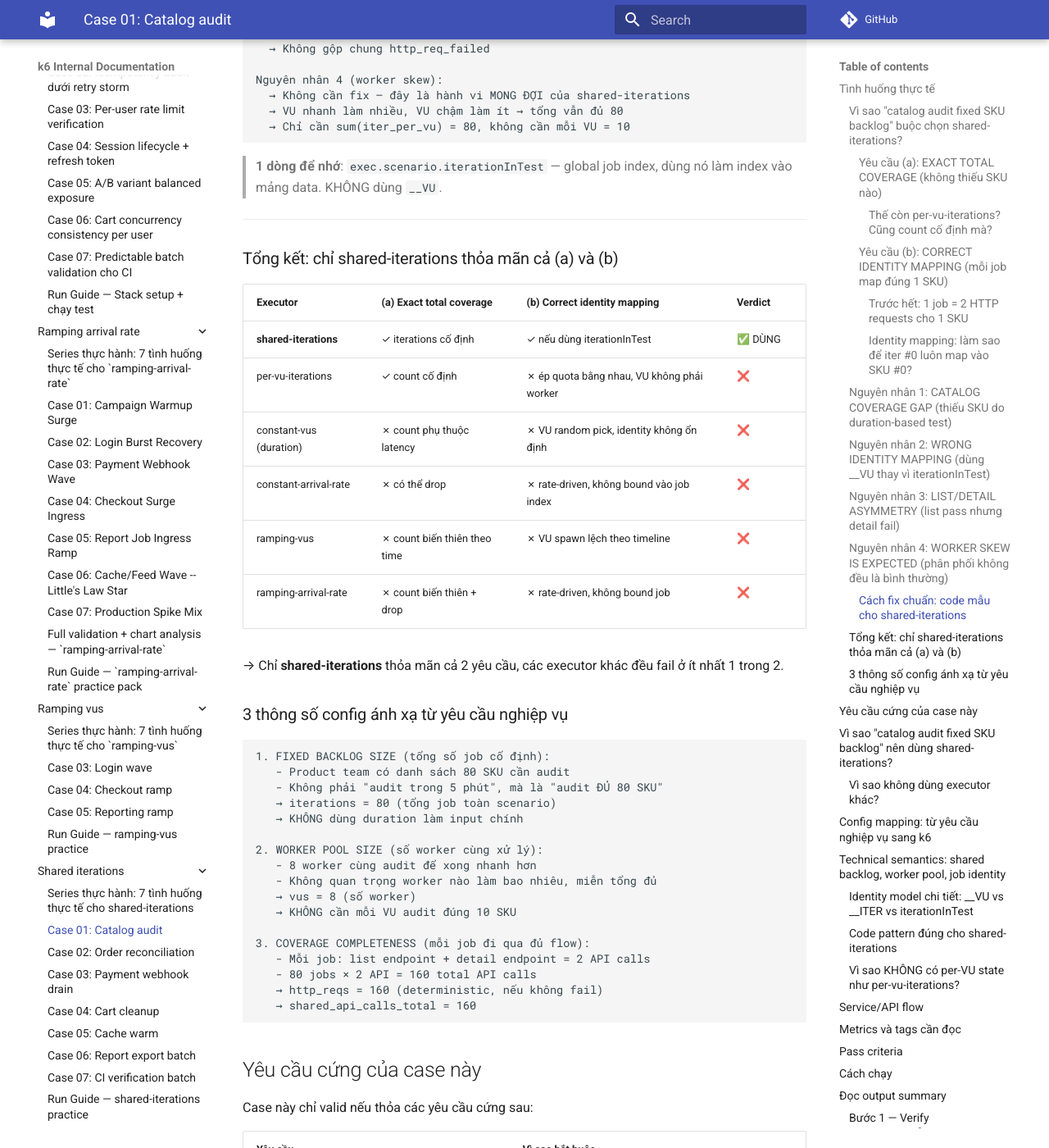
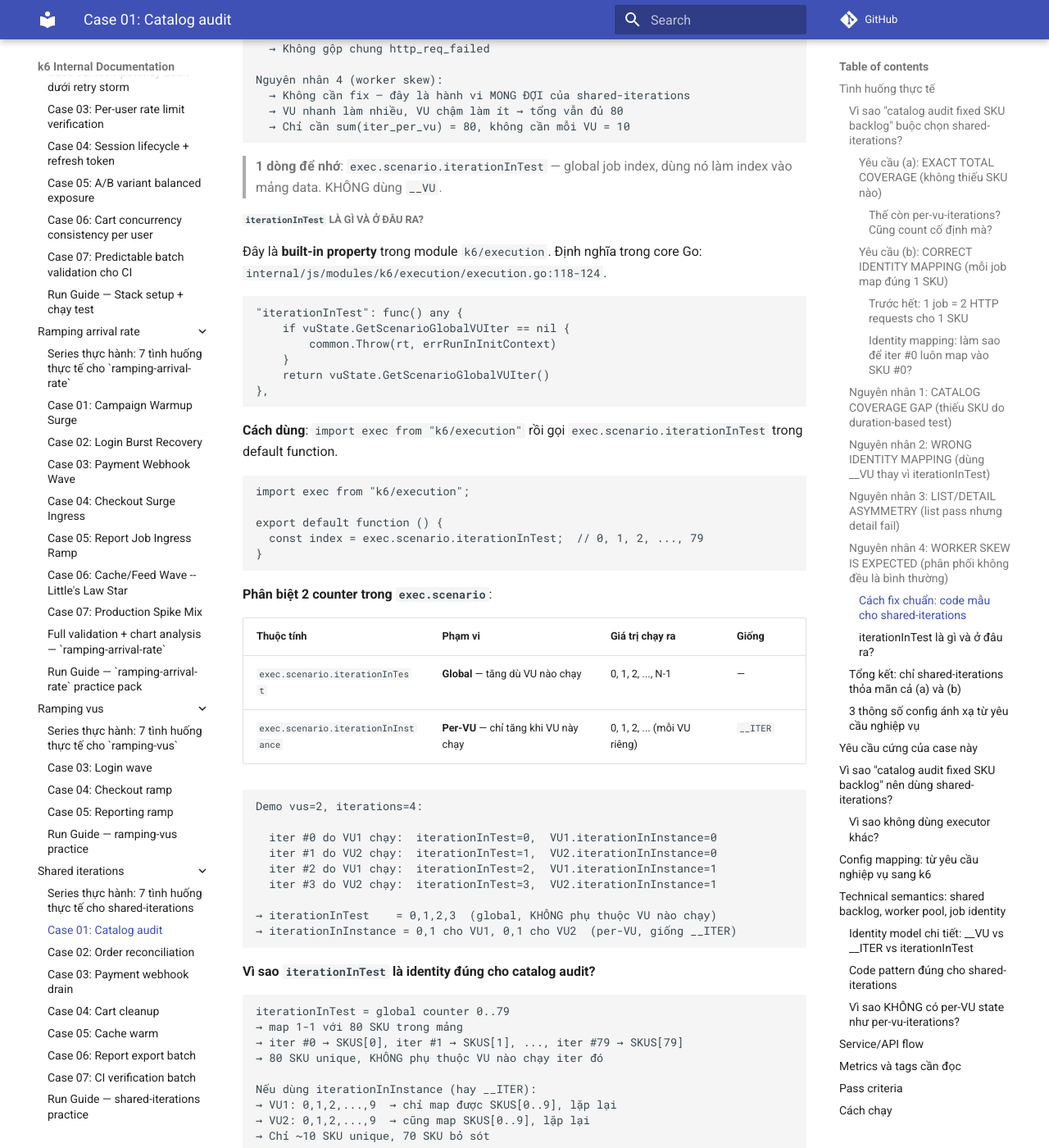
Before and after one commit to meomew-auto/markdown, an MkDocs documentation site: the page built from docs/practice/shared-iterations/01_catalog-audit.md, in a window 1280 px wide and 1400 px high, scrolled down 13727 px. Shown: the whole window at 82% size. Built offline with MkDocs 1.6.1 and Material for MkDocs 9.7.7, drawn with Linux system fonts in a browser that asks for light colours; comment, search, counter and statistics services are not loaded.

Commit message:
Update docs

````diff
--- a/docs/practice/shared-iterations/01_catalog-audit.md
+++ b/docs/practice/shared-iterations/01_catalog-audit.md
@@ -696,6 +696,64 @@ Nguyên nhân 4 (worker skew):
 
 > **1 dòng để nhớ**: `exec.scenario.iterationInTest` — global job index, dùng
 > nó làm index vào mảng data. KHÔNG dùng `__VU`.
+
+##### `iterationInTest` là gì và ở đâu ra?
+
+Đây là **built-in property** trong module `k6/execution`. Định nghĩa trong
+core Go: `internal/js/modules/k6/execution/execution.go:118-124`.
+
+```go
+"iterationInTest": func() any {
+    if vuState.GetScenarioGlobalVUIter == nil {
+        common.Throw(rt, errRunInInitContext)
+    }
+    return vuState.GetScenarioGlobalVUIter()
+},
+```
+
+**Cách dùng**: `import exec from "k6/execution"` rồi gọi
+`exec.scenario.iterationInTest` trong default function.
+
+```js
+import exec from "k6/execution";
+
+export default function () {
+  const index = exec.scenario.iterationInTest;  // 0, 1, 2, ..., 79
+}
+```
+
+**Phân biệt 2 counter trong `exec.scenario`**:
+
+| Thuộc tính | Phạm vi | Giá trị chạy ra | Giống |
+| --- | --- | --- | --- |
+| `exec.scenario.iterationInTest` | **Global** — tăng dù VU nào chạy | 0, 1, 2, ..., N-1 | — |
+| `exec.scenario.iterationInInstance` | **Per-VU** — chỉ tăng khi VU này chạy | 0, 1, 2, ... (mỗi VU riêng) | `__ITER` |
+
+```text
+Demo vus=2, iterations=4:
+
+  iter #0 do VU1 chạy:  iterationInTest=0,  VU1.iterationInInstance=0
+  iter #1 do VU2 chạy:  iterationInTest=1,  VU2.iterationInInstance=0
+  iter #2 do VU1 chạy:  iterationInTest=2,  VU1.iterationInInstance=1
+  iter #3 do VU2 chạy:  iterationInTest=3,  VU2.iterationInInstance=1
+
+→ iterationInTest    = 0,1,2,3  (global, KHÔNG phụ thuộc VU nào chạy)
+→ iterationInInstance = 0,1 cho VU1, 0,1 cho VU2  (per-VU, giống __ITER)
+```
+
+**Vì sao `iterationInTest` là identity đúng cho catalog audit?**
+
+```text
+iterationInTest = global counter 0..79
+→ map 1-1 với 80 SKU trong mảng
+→ iter #0 → SKUS[0], iter #1 → SKUS[1], ..., iter #79 → SKUS[79]
+→ 80 SKU unique, KHÔNG phụ thuộc VU nào chạy iter đó
+
+Nếu dùng iterationInInstance (hay __ITER):
+→ VU1: 0,1,2,...,9  → chỉ map được SKUS[0..9], lặp lại
+→ VU2: 0,1,2,...,9  → cũng map SKUS[0..9], lặp lại
+→ Chỉ ~10 SKU unique, 70 SKU bỏ sót
+```
 
 ---
 
````
